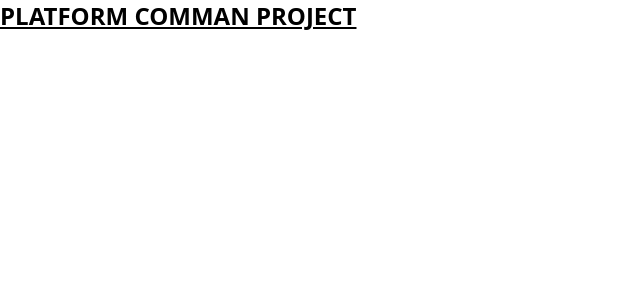
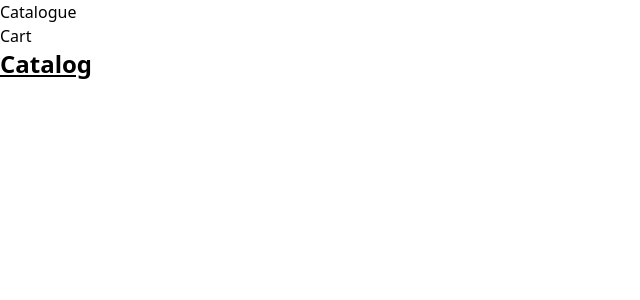
Before and after one commit to mdfaizan973/platform-commons-9744, an Angular app in the folder platformcomman/: page /catalogue in a window 1280 px wide. Before the commit this address led to /. Shown: the top 300 px of the page, without its empty margins (0-640 px from the left). Built offline with nearby package versions, Linux system fonts and the light colour scheme.

Commit message:
able to make routes

```diff
--- a/platformcomman/src/app/app-routing.module.ts
+++ b/platformcomman/src/app/app-routing.module.ts
@@ -1,10 +1,26 @@
+// import { NgModule } from '@angular/core';
+// import { RouterModule, Routes } from '@angular/router';
+
+// const routes: Routes = [];
+
+// @NgModule({
+//   imports: [RouterModule.forRoot(routes)],
+//   exports: [RouterModule]
+// })
+// export class AppRoutingModule { }
 import { NgModule } from '@angular/core';
 import { RouterModule, Routes } from '@angular/router';
+import { CatalogueComponent } from './catalogue/catalogue.component';
+import { CartComponent } from './cart/cart.component';
 
-const routes: Routes = [];
+const routes: Routes = [
+  { path: 'catalogue', component: CatalogueComponent },
+  { path: 'cart', component: CartComponent },
+  { path: '', redirectTo: '/catalogue', pathMatch: 'full' }, // Default route
+];
 
 @NgModule({
   imports: [RouterModule.forRoot(routes)],
-  exports: [RouterModule]
+  exports: [RouterModule],
 })
-export class AppRoutingModule { }
+export class AppRoutingModule {}
--- a/platformcomman/src/app/app.component.html
+++ b/platformcomman/src/app/app.component.html
@@ -1 +1,5 @@
-<h1 class="text-2xl font-bold underline">PLATFORM COMMAN PROJECT</h1>
+<ul>
+  <li><a routerLink="/catalogue">Catalogue</a></li>
+  <li><a routerLink="/cart">Cart</a></li>
+</ul>
+<router-outlet></router-outlet>
--- a/platformcomman/src/app/app.module.ts
+++ b/platformcomman/src/app/app.module.ts
@@ -3,10 +3,14 @@ import { BrowserModule } from '@angular/platform-browser';
 
 import { AppRoutingModule } from './app-routing.module';
 import { AppComponent } from './app.component';
+import { CatalogueComponent } from './catalogue/catalogue.component';
+import { CartComponent } from './cart/cart.component';
 
 @NgModule({
   declarations: [
-    AppComponent
+    AppComponent,
+    CatalogueComponent,
+    CartComponent
   ],
   imports: [
     BrowserModule,
--- /dev/null
+++ b/platformcomman/src/app/cart/cart.component.html
@@ -0,0 +1 @@
+<h1 class="text-2xl font-bold underline">Cart</h1>
--- /dev/null
+++ b/platformcomman/src/app/catalogue/catalogue.component.html
@@ -0,0 +1 @@
+<h1 class="text-2xl font-bold underline">Catalog</h1>
```
Also changed, not shown: platformcomman/src/app/cart/cart.component.ts (added, +10 -0 lines), platformcomman/src/app/catalogue/catalogue.component.ts (added, +10 -0 lines), platformcomman/src/app/cart/cart.component.css (added), platformcomman/src/app/catalogue/catalogue.component.css (added), 2 other files (tests, documents, lock files or other folders).
